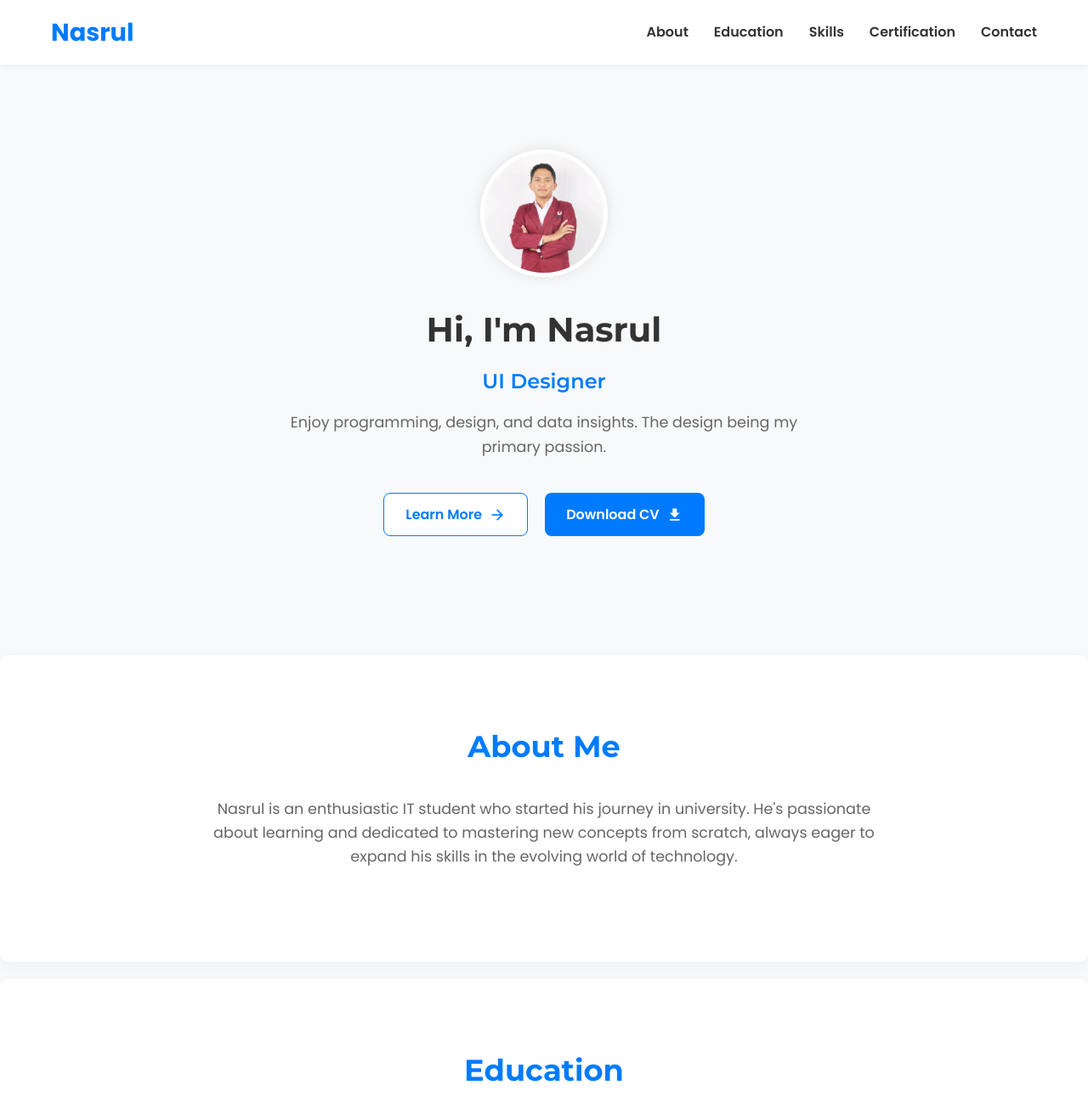
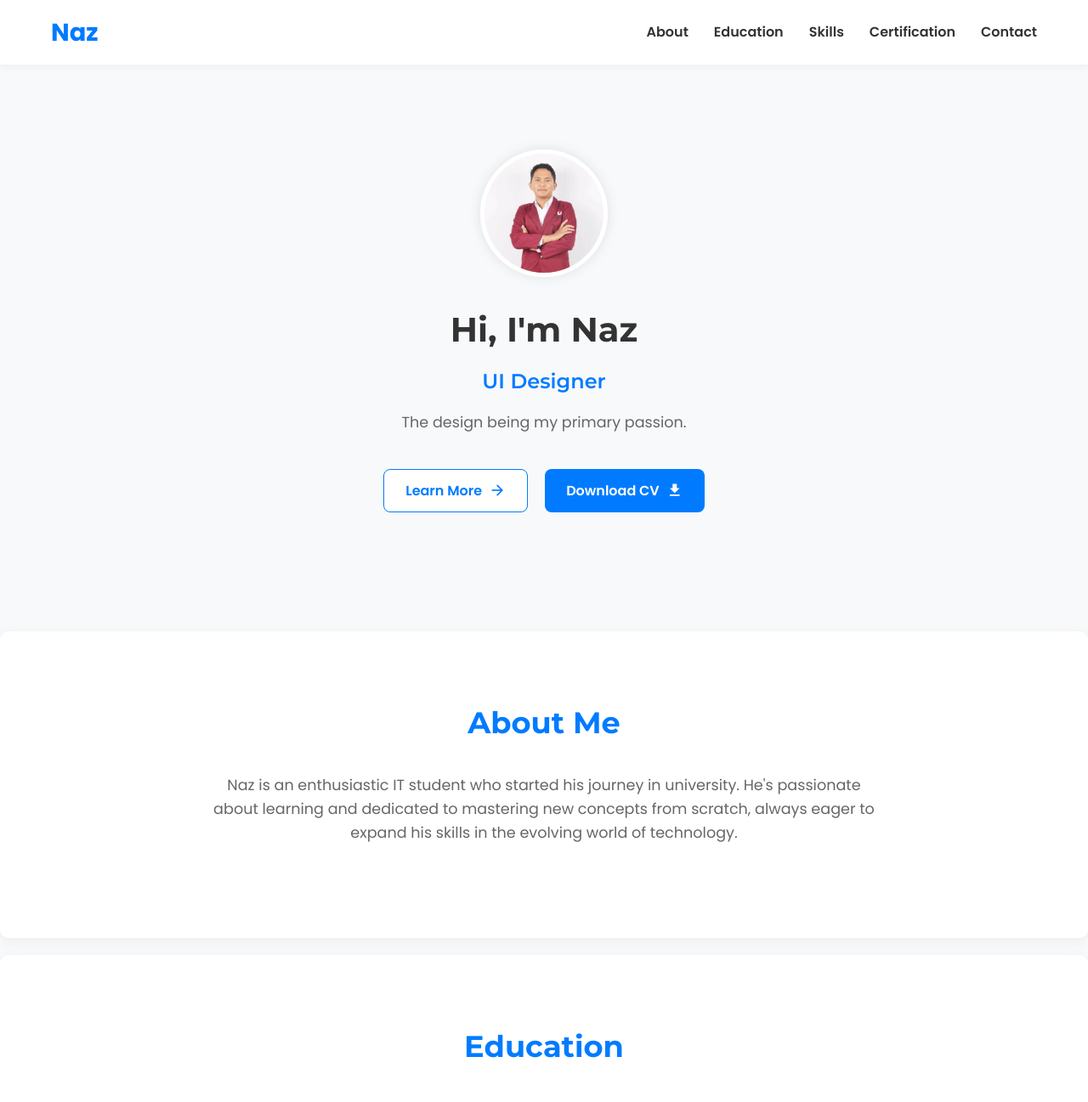
Before and after one commit to codingnasrul/my-web, a plain HTML site: page index.html in a window 1280 px wide. Shown: the top 1297 px of the page at 85% size. Drawn offline with Linux system fonts and the light colour scheme.

Commit message:
Update index.html

```diff
--- a/index.html
+++ b/index.html
@@ -3,7 +3,8 @@
 <head>
     <meta charset="UTF-8">
     <meta name="viewport" content="width=device-width, initial-scale=1.0">
-    <title>Nasrul - Personal Portfolio</title>
+    <title>Naz Web</title>
+    <link rel="icon" type="image/png" href="Images/Favicon.png">
     <link href="https://fonts.googleapis.com/icon?family=Material+Icons" rel="stylesheet">
     <link href="https://fonts.googleapis.com/css2?family=Poppins:wght@400;600;700&display=swap" rel="stylesheet">
     <link href="https://fonts.googleapis.com/css2?family=Montserrat:wght@400;600;700&display=swap" rel="stylesheet">
@@ -693,7 +694,7 @@
 
     <header>
         <div class="navbar container">
-            <div class="logo">Nasrul</div>
+            <div class="logo">Naz</div>
             <nav class="nav-links">
                 <li><a href="#about">About</a></li>
                 <li><a href="#education">Education</a></li>
@@ -722,12 +723,12 @@
             <div class="profile-container">
                 <img src="Images/Myself.jpg" alt="Profile Picture" class="profile-picture">
             </div>
-            <h1 class="hero-name">Hi, I'm Nasrul</h1>
+            <h1 class="hero-name">Hi, I'm Naz</h1>
             <h2 class="hero-title">UI Designer</h2>
-            <p class="hero-description">Enjoy programming, design, and data insights. The design being my primary passion.</p>
+            <p class="hero-description">The design being my primary passion.</p>
             <div class="hero-buttons">
                 <a href="#about" class="btn btn-secondary">Learn More <span class="material-icons">arrow_forward</span></a>
-                <a href="CV-MUHAMAD NASRULLOH.pdf" download class="btn btn-primary">Download CV <span class="material-icons">download</span></a>
+                <a href="CV 2025.pdf" download class="btn btn-primary">Download CV <span class="material-icons">download</span></a>
             </div>
             <!-- Social Links -->
         </div>
@@ -735,7 +736,7 @@
 
     <section id="about">
         <h2>About Me</h2>
-        <p>Nasrul is an enthusiastic IT student who started his journey in university. He's passionate about learning and dedicated to mastering new concepts from scratch, always eager to expand his skills in the evolving world of technology.</p>
+        <p>Naz is an enthusiastic IT student who started his journey in university. He's passionate about learning and dedicated to mastering new concepts from scratch, always eager to expand his skills in the evolving world of technology.</p>
     </section>
 
     <section id="education">
@@ -888,7 +889,7 @@
         </div>
 
         <div class="footer-bottom-text">
-            Made with Nasrul <span class="material-icons">favorite</span> – &copy; 2025 All Rights Reserved
+            &copy; 2025 All Rights Reserved, Made with<span class="material-icons">favorite</span>
         </div>
     </footer>
 
```
